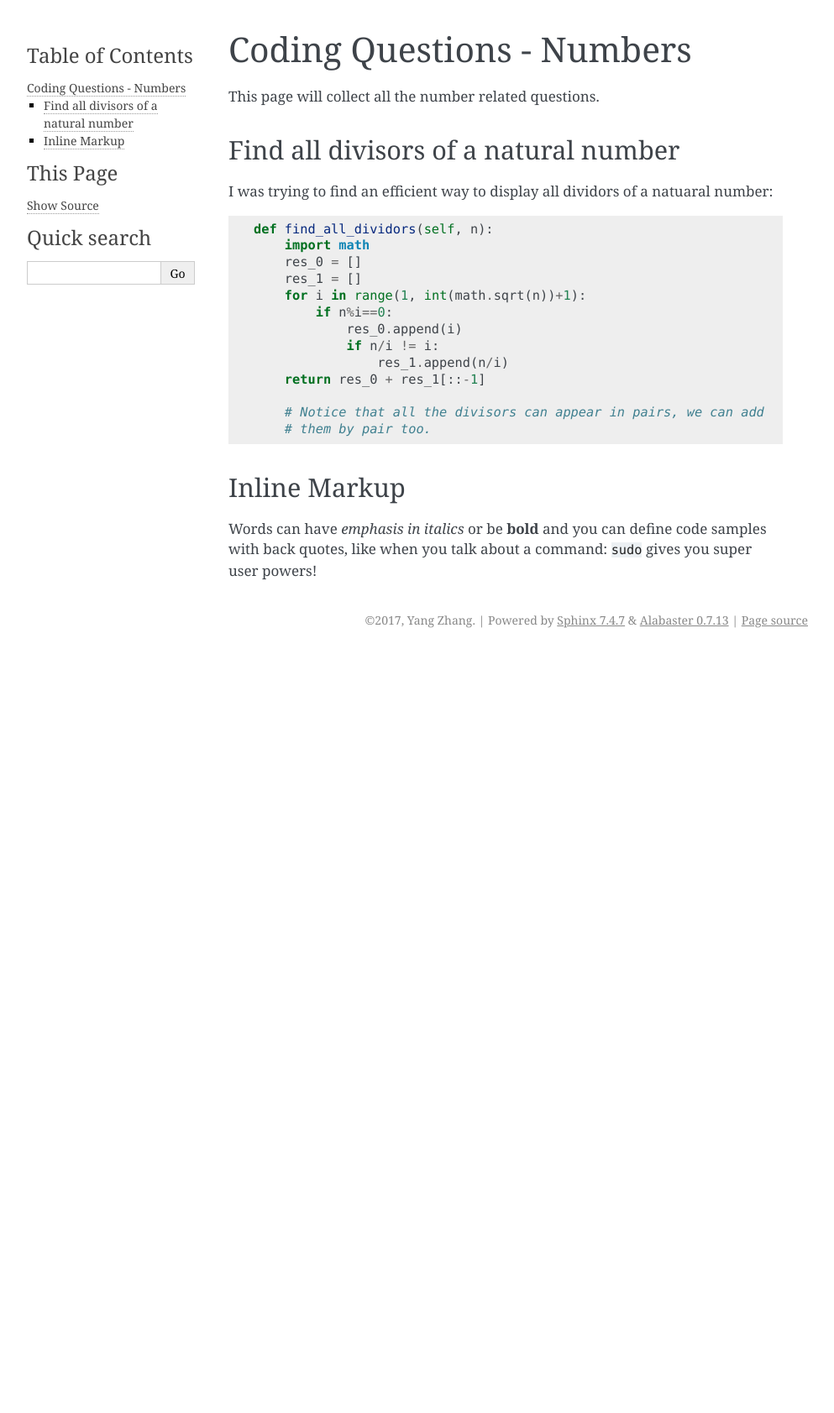
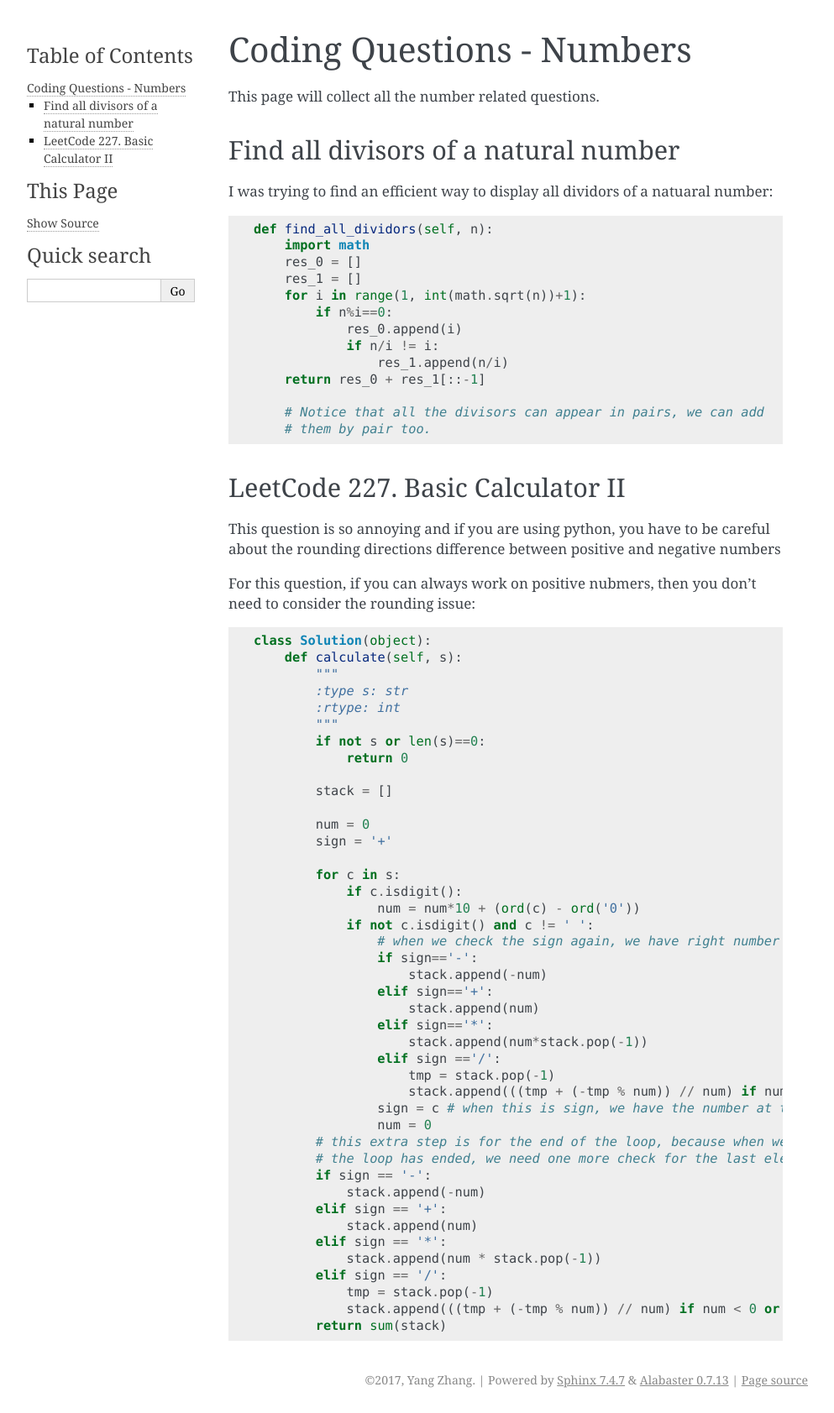
Before and after one commit to sheep-sheep/Mywebsite, a Sphinx documentation site: the page built from mysite/sphinx/numbers.rst, in a window 1280 px wide. Shown: the whole page at 84% size, without its empty margins (148-1141 px from the left). Built offline with Sphinx 7.4.7, drawn with Linux system fonts in a browser that asks for light colours; formulas are drawn with MathJax 3; before the commit the page ends 900 px from its top, so only the background shows below that.

Commit message:
continue practice

```diff
--- a/mysite/sphinx/index.rst
+++ b/mysite/sphinx/index.rst
@@ -14,6 +14,7 @@ Welcome to Yang's Blog!
    python_tips
    strings
    numbers
+   trees
    cheatsheet
    thoughts
 
--- a/mysite/sphinx/numbers.rst
+++ b/mysite/sphinx/numbers.rst
@@ -22,8 +22,52 @@ I was trying to find an efficient way to display all dividors of a natuaral numb
 	# them by pair too.
 
 
-Inline Markup
--------------
-Words can have *emphasis in italics* or be **bold** and you can define
-code samples with back quotes, like when you talk about a command: ``sudo``
-gives you super user powers!
+LeetCode 227. Basic Calculator II
+---------------------------------------
+This question is so annoying and if you are using python, you have to be careful about
+the rounding directions difference between positive and negative numbers
+
+For this question, if you can always work on positive nubmers, then you don't need to consider the rounding issue::
+
+	class Solution(object):
+	    def calculate(self, s):
+	        """
+	        :type s: str
+	        :rtype: int
+	        """
+	        if not s or len(s)==0:
+	            return 0
+
+	        stack = []
+
+	        num = 0
+	        sign = '+'
+
+	        for c in s:
+	            if c.isdigit():
+	                num = num*10 + (ord(c) - ord('0'))
+	            if not c.isdigit() and c != ' ':
+	                # when we check the sign again, we have right number and the left number in the stack
+	                if sign=='-':
+	                    stack.append(-num)
+	                elif sign=='+':
+	                    stack.append(num)
+	                elif sign=='*':
+	                    stack.append(num*stack.pop(-1))
+	                elif sign =='/':
+	                    tmp = stack.pop(-1)
+	                    stack.append(((tmp + (-tmp % num)) // num) if num < 0 or tmp <0 else tmp//num)
+	                sign = c # when this is sign, we have the number at the left
+	                num = 0
+	        # this extra step is for the end of the loop, because when we have the right numer
+	        # the loop has ended, we need one more check for the last element.
+	        if sign == '-':
+	            stack.append(-num)
+	        elif sign == '+':
+	            stack.append(num)
+	        elif sign == '*':
+	            stack.append(num * stack.pop(-1))
+	        elif sign == '/':
+	            tmp = stack.pop(-1)
+	            stack.append(((tmp + (-tmp % num)) // num) if num < 0 or tmp < 0 else tmp // num)
+	        return sum(stack)
--- a/mysite/sphinx/strings.rst
+++ b/mysite/sphinx/strings.rst
@@ -8,7 +8,7 @@ Tips in Python
 #. num += num*10 + ('digit'-'0') will convert a string to an integer during the traverse
 
 
-LeeCode 115. Distinct Subsequences
+LeetCode 115. Distinct Subsequences
 ----------------------------------------
 
 * empty string is a subsequence of any string but only 1 time
@@ -57,7 +57,7 @@ This is the source code::
 
 
 
-91. Decode Ways
+LeetCode 91. Decode Ways
 ===========================
 
 :dp[i]:     represents the # of decode ways for string S[:**i-1**], the last char
```
Also changed, not shown: mysite/sphinx/high_frequency_problems.rst (added, +41 -0 lines), mysite/sphinx/python_tips.rst (+30 -6 lines), mysite/sphinx/trees.rst (added, +147 -0 lines).
